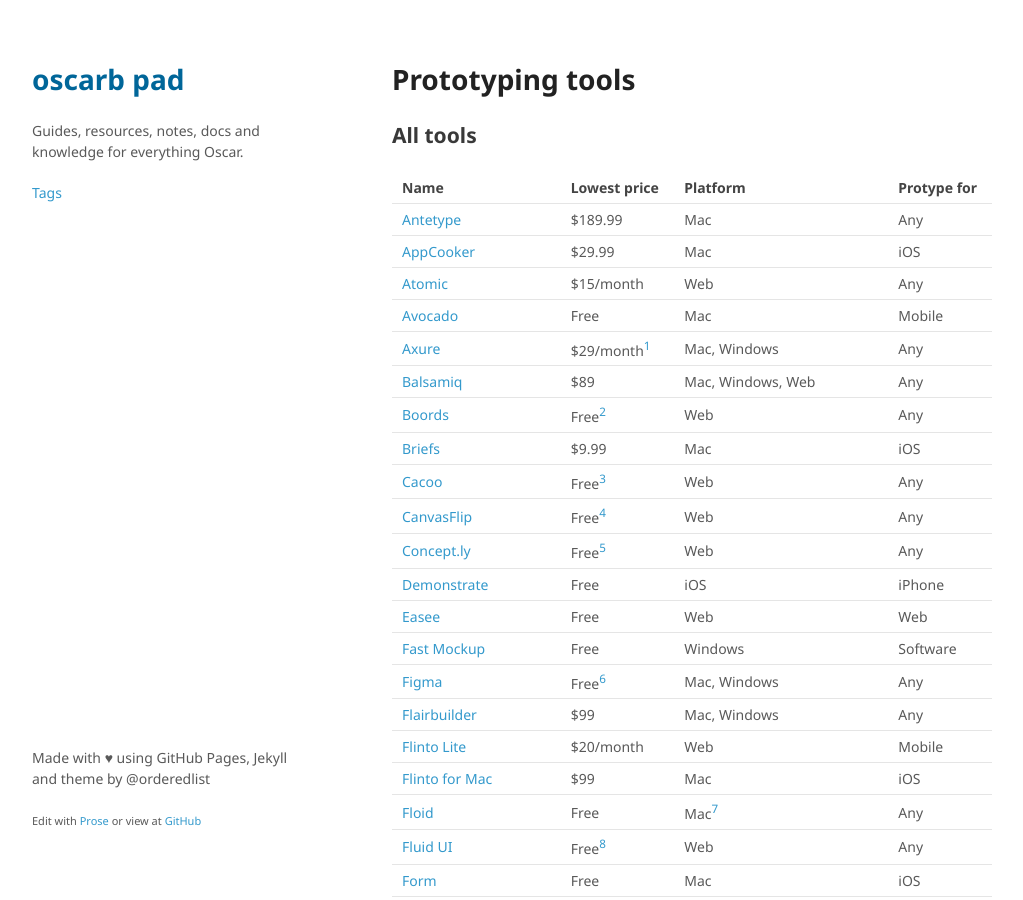
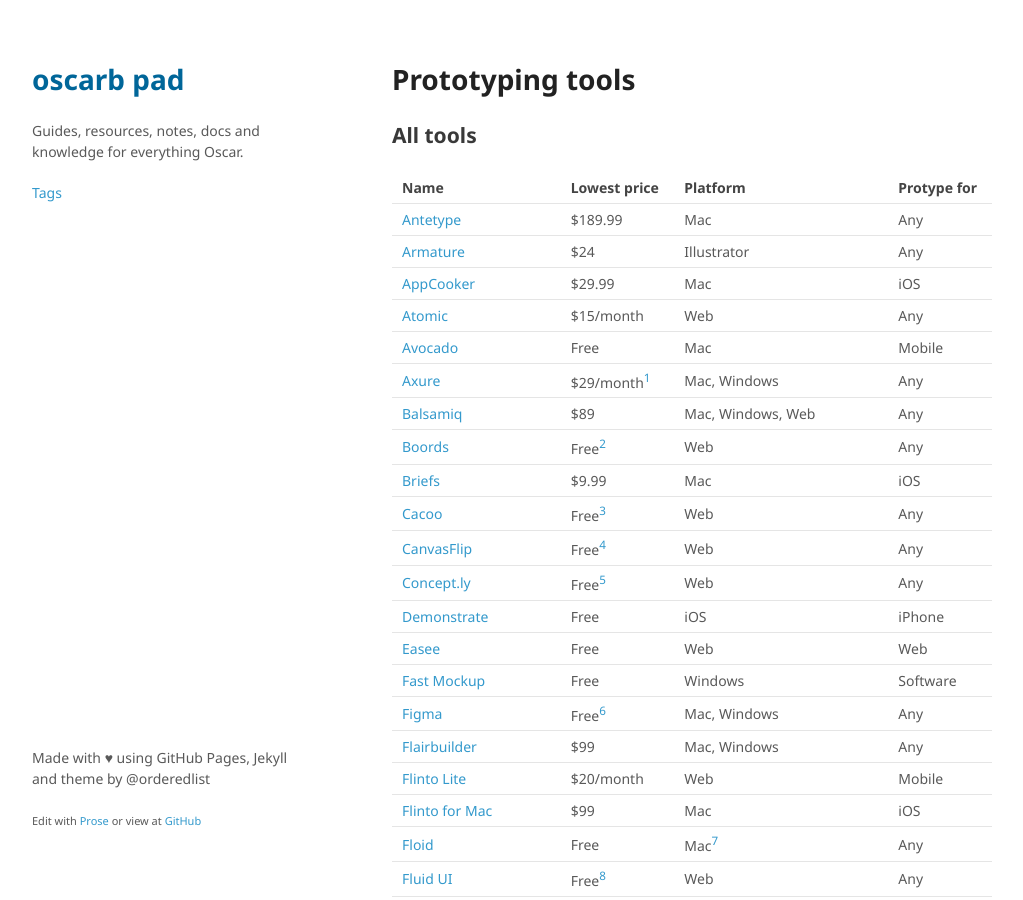
Before and after one commit to oscarb/pad, a Jekyll site: the page built from _docs/prototyping.md, in a window 1280 px wide and 900 px high. Shown: the whole window, without its empty margins (128-1151 px from the left). Built offline with Jekyll 4.4.1, drawn with Linux system fonts in a browser that asks for light colours; some web fonts are replaced.

Commit message:
Updated prototyping.md

```diff
--- a/_docs/prototyping.md
+++ b/_docs/prototyping.md
@@ -16,6 +16,7 @@ published: true
 Name | Lowest price | Platform | Protype for
 -----|--------------|----------|------------
 [Antetype](http://www.antetype.com/) | $189.99 | Mac | Any
+[Armature](https://getarmature.com/) | $24 | Illustrator | Any
 [AppCooker](http://www.appcooker.com/) | $29.99 | Mac | iOS
 [Atomic](https://atomic.io/) | $15/month | Web | Any
 [Avocado](https://github.com/ideo/avocado/)  | Free | Mac | Mobile
```
